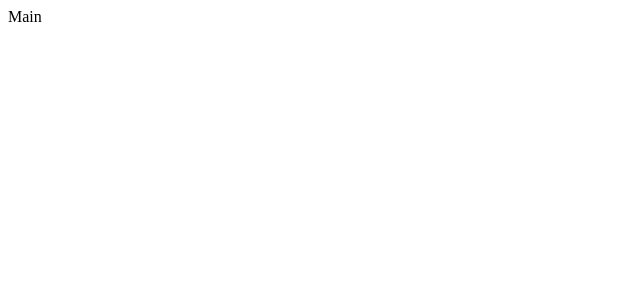
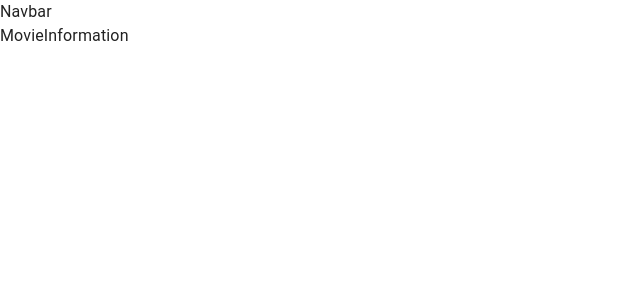
Before and after one commit to MuhammadMostey/Cineflix-AI, a React (Create React App) app: page /movie/1 in a window 1280 px wide. Shown: the top 300 px of the page, without its empty margins (0-640 px from the left). Built offline with nearby package versions, Linux system fonts and the light colour scheme.

Commit message:
creates basic components and routing

```diff
--- /dev/null
+++ b/src/components/Actors/Actors.jsx
@@ -0,0 +1,7 @@
+import React from "react";
+
+const Actors = () => {
+  return <div>Actors</div>;
+};
+
+export default Actors;
--- a/src/components/App.jsx
+++ b/src/components/App.jsx
@@ -1,7 +1,33 @@
+// React
 import React from "react";
+import {
+  Routes,
+  Route,
+  createBrowserRouter,
+  RouterProvider,
+} from "react-router-dom";
+// Material UI
+import { CssBaseline } from "@mui/material";
+//components
+import {
+  Actors,
+  MovieInformation,
+  Movies,
+  Navbar,
+  Profile,
+  mainRoutes,
+} from "./";
 
 const App = () => {
-  return <div>Main</div>;
+  return (
+    <div>
+      <CssBaseline />
+      <Navbar />
+      <main>
+        <RouterProvider router={mainRoutes} />
+      </main>
+    </div>
+  );
 };
 
 export default App;
--- /dev/null
+++ b/src/components/MovieInformation/MovieInformation.jsx
@@ -0,0 +1,7 @@
+import React from "react";
+
+const MovieInformation = () => {
+  return <div>MovieInformation</div>;
+};
+
+export default MovieInformation;
--- /dev/null
+++ b/src/components/Movies/Movies.jsx
@@ -0,0 +1,7 @@
+import React from "react";
+
+const Movies = () => {
+  return <div>Movies</div>;
+};
+
+export default Movies;
--- /dev/null
+++ b/src/components/Navbar/Navbar.jsx
@@ -0,0 +1,7 @@
+import React from "react";
+
+const Navbar = () => {
+  return <div>Navbar</div>;
+};
+
+export default Navbar;
--- /dev/null
+++ b/src/components/Profile/Profile.jsx
@@ -0,0 +1,7 @@
+import React from "react";
+
+const Profile = () => {
+  return <div>Profile</div>;
+};
+
+export default Profile;
--- /dev/null
+++ b/src/components/index.js
@@ -0,0 +1,6 @@
+export { default as Actors } from "./Actors/Actors";
+export { default as MovieInformation } from "./MovieInformation/MovieInformation";
+export { default as Movies } from "./Movies/Movies";
+export { default as Profile } from "./Profile/Profile";
+export { default as Navbar } from "./Navbar/Navbar";
+export { default as mainRoutes } from "./Routes/Routes";
```
Also changed, not shown: package.json (+10 -4 lines), src/components/Routes/Routes.jsx (added, +17 -0 lines), src/index.js (+19 -0 lines), 1 other file (tests, documents, lock files or other folders).
